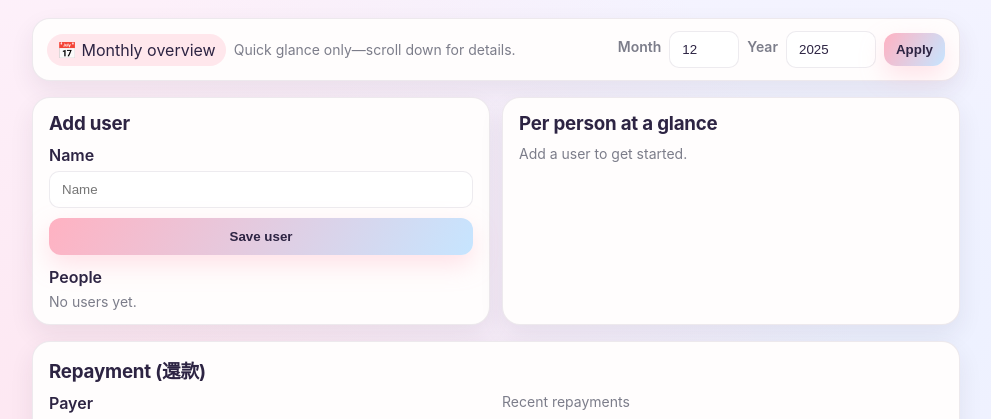
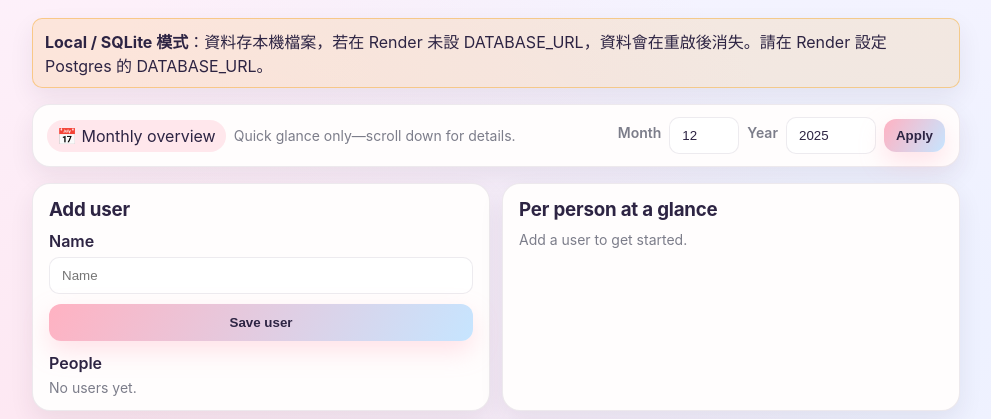
Before and after one commit to tzuhao-hung/expense-tracker, a Flask app: page / in a window 1280 px wide. Shown: the part 57-476 px from the top of the page, without its empty margins (144-1135 px from the left). Run offline with Flask 3, Linux system fonts and the light colour scheme; data that the repository does not hold is empty.

Commit message:
Guard against missing DATABASE_URL on Render

```diff
--- a/app.py
+++ b/app.py
@@ -10,10 +10,16 @@ from expense_tracker import DEFAULT_CATEGORIES, ExpenseTracker
 app = Flask(__name__)
 app.secret_key = os.environ.get("SECRET_KEY", "dev")  # Set SECRET_KEY in production.
 db_url = os.environ.get("DATABASE_URL")
+is_render = os.environ.get("RENDER", "").lower() == "true"
 if not db_url:
+    if is_render:
+        raise RuntimeError(
+            "DATABASE_URL not set. On Render, set DATABASE_URL to your Postgres URL (e.g., Neon) to avoid data loss."
+        )
     db_path = os.environ.get("DB_PATH", "expenses.db")
     db_url = f"sqlite:///{db_path}"
 tracker = ExpenseTracker(db_url)
+app.config["USING_SQLITE"] = db_url.startswith("sqlite")
 
 
 def _current_year_month() -> Dict[str, int]:
@@ -77,6 +83,7 @@ def dashboard():
         personal_entries=personal_entries,
         shared_entries=shared_entries,
         recent_settlements=recent_settlements,
+        using_sqlite=app.config.get("USING_SQLITE", False),
     )
 
 
--- a/templates/base.html
+++ b/templates/base.html
@@ -156,6 +156,11 @@
       </nav>
     </header>
   <main class="container">
+    {% if using_sqlite %}
+      <div class="panel flash" style="background: rgba(245,158,11,0.12); border-color: rgba(245,158,11,0.4);">
+        <strong>Local / SQLite 模式</strong>：資料存本機檔案，若在 Render 未設 DATABASE_URL，資料會在重啟後消失。請在 Render 設定 Postgres 的 DATABASE_URL。
+      </div>
+    {% endif %}
     {% with messages = get_flashed_messages() %}
       {% if messages %}
         <div class="panel flash">
```
